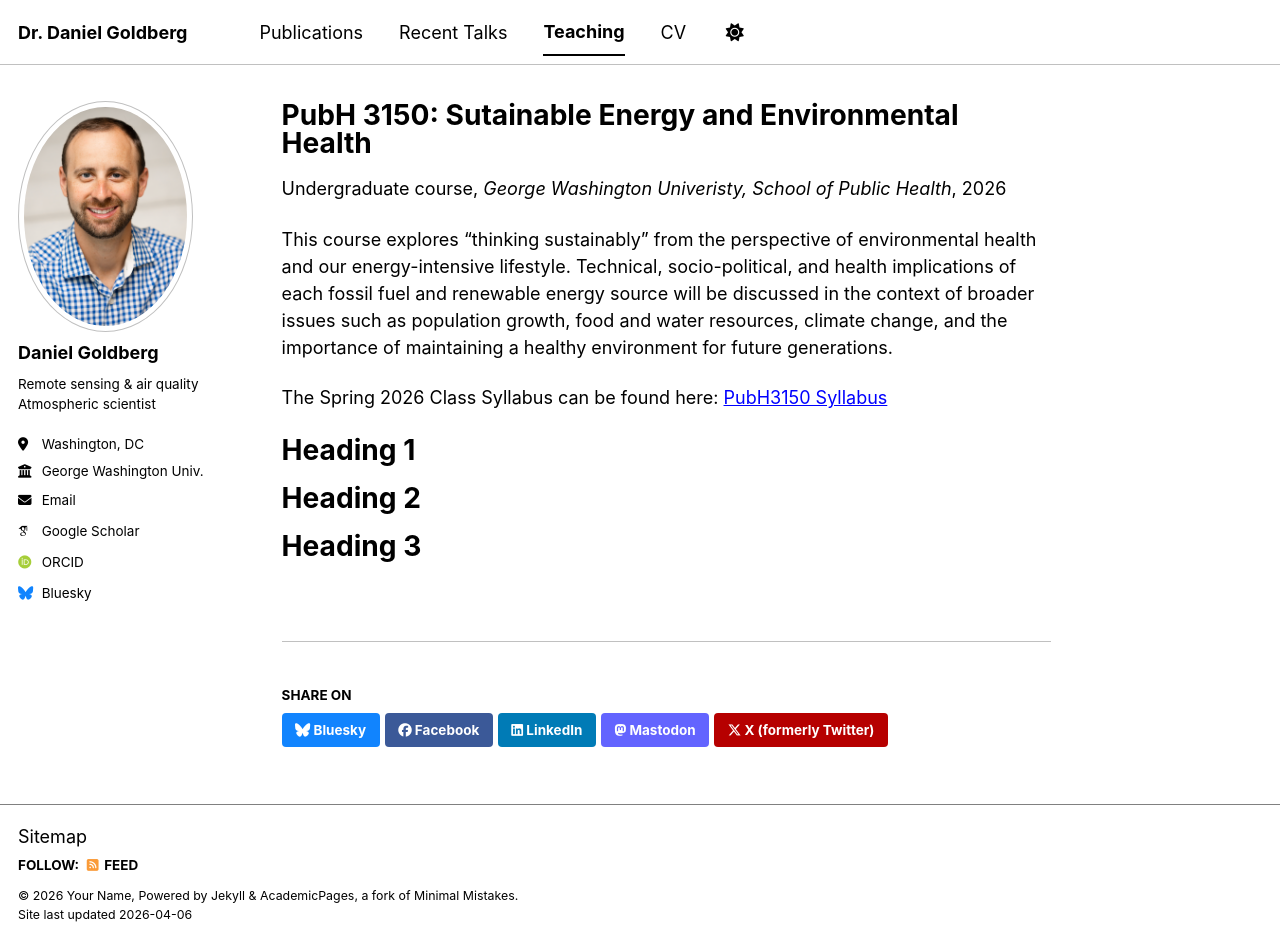
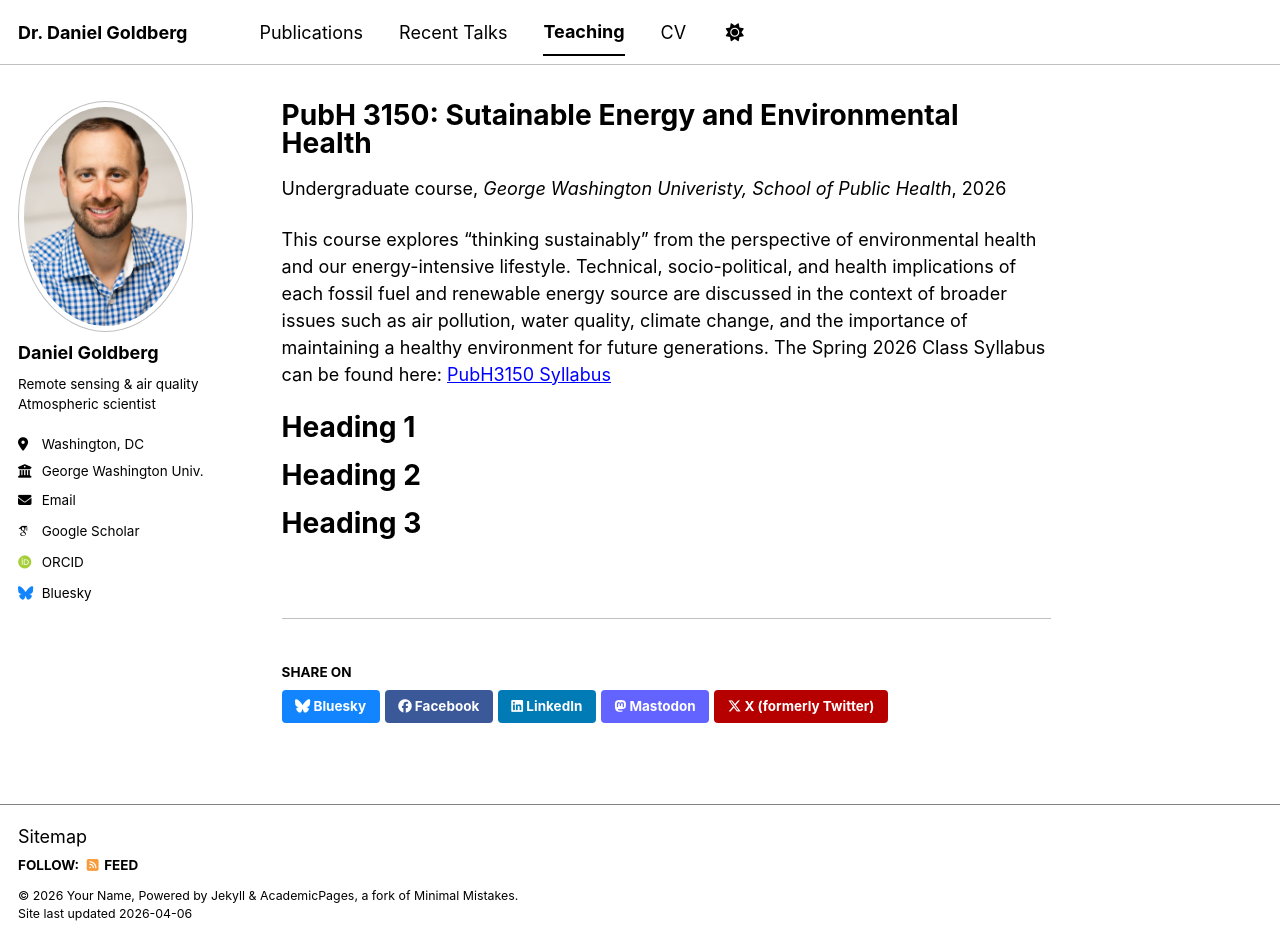
Before and after one commit to dgoldbergaq/dgoldbergaq.github.io, a Jekyll site: the page built from _teaching/2015-spring-teaching-2.md, in a window 1280 px wide and 942 px high. Built offline with Jekyll 4.4.1, drawn with Linux system fonts in a browser that asks for light colours; some web fonts are replaced; a script bundle is joined from its source files by our own code; library files that are not in the unit come from our copies.

Commit message:
Update course description and syllabus link

```diff
--- a/_teaching/2015-spring-teaching-2.md
+++ b/_teaching/2015-spring-teaching-2.md
@@ -8,9 +8,7 @@ date: 2026-01-01
 location: "Washingon, DC"
 ---
 
-This course explores “thinking sustainably” from the perspective of environmental health and our energy-intensive lifestyle. Technical, socio-political, and health implications of each fossil fuel and renewable energy source will be discussed in the context of broader issues such as population growth, food and water resources, climate change, and the importance of maintaining a healthy environment for future generations.
-
-The Spring 2026 Class Syllabus can be found here: [PubH3150 Syllabus](/files/PubH 3150 Syllabus Sus Energy Spring 2026.pdf)
+This course explores “thinking sustainably” from the perspective of environmental health and our energy-intensive lifestyle. Technical, socio-political, and health implications of each fossil fuel and renewable energy source are discussed in the context of broader issues such as air pollution, water quality, climate change, and the importance of maintaining a healthy environment for future generations. The Spring 2026 Class Syllabus can be found here: [PubH3150 Syllabus](/files/PubH 3150 Syllabus Sus Energy Spring 2026.pdf)
 
 Heading 1
 ======
```
